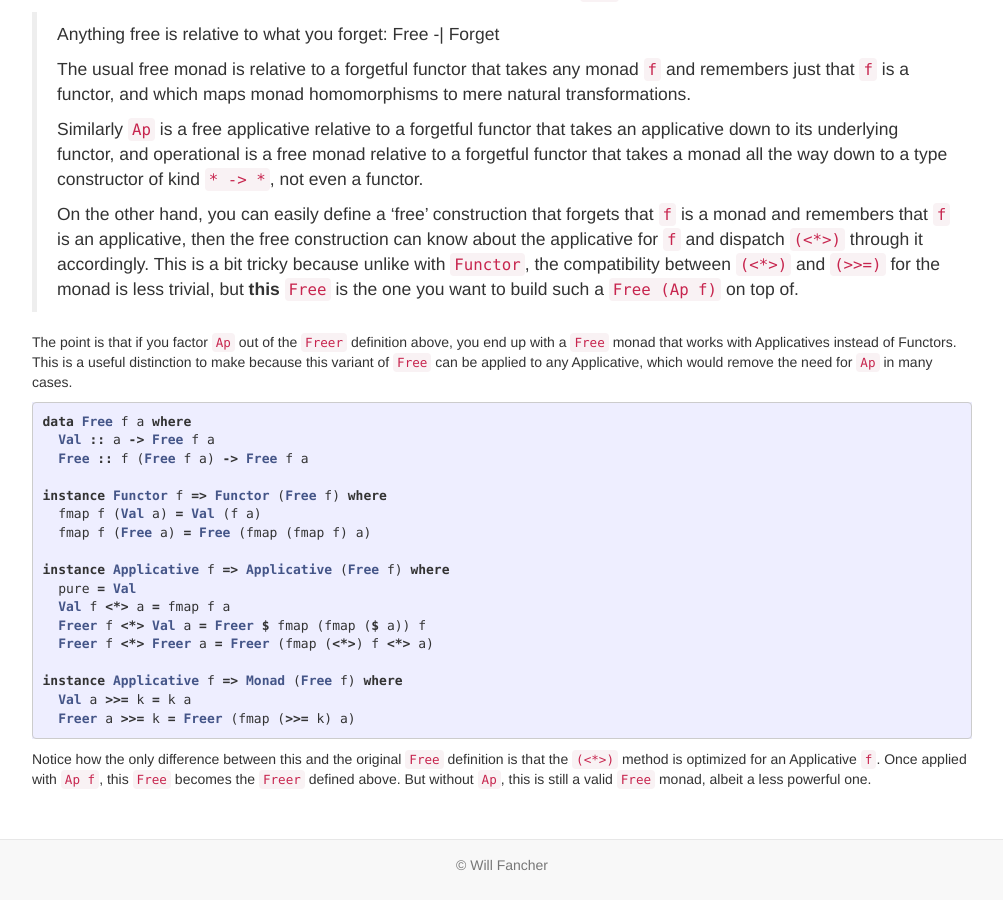
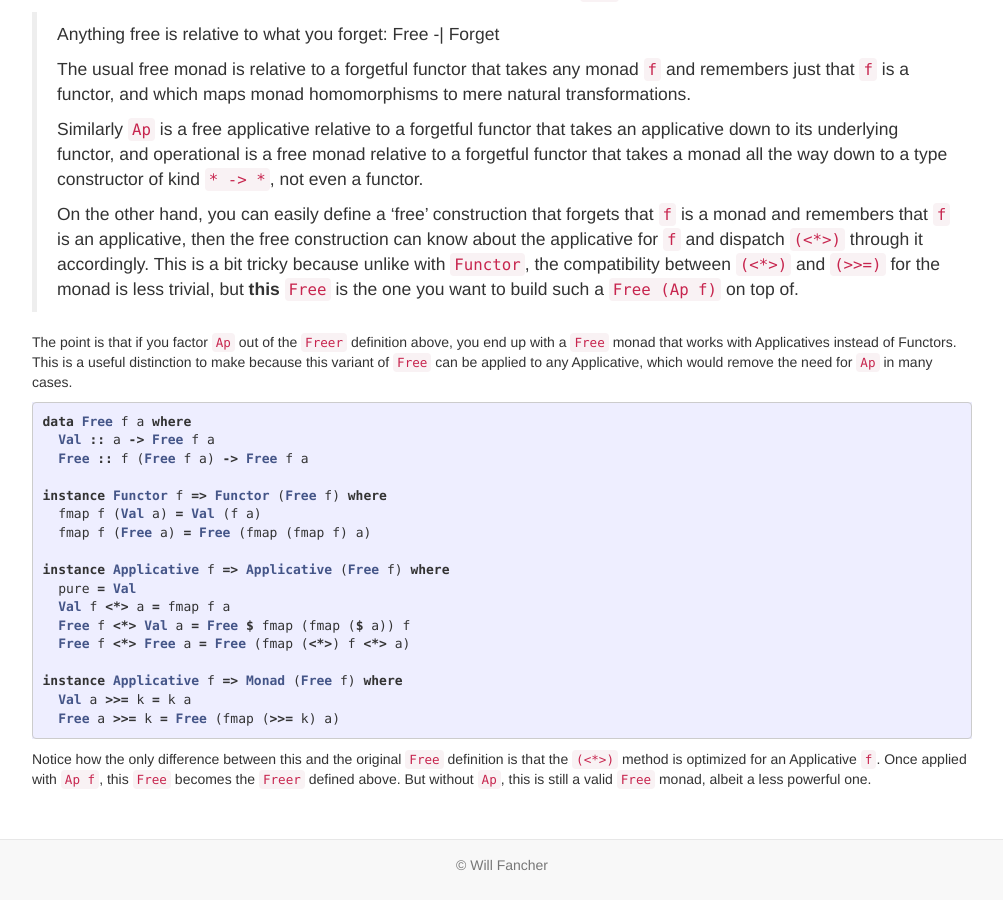
Before and after one commit to ElvishJerricco/elvishjerricco.github.io, a Jekyll site: the page built from _posts/2016-04-08-applicative-effects-in-free-monads.md, in a window 1280 px wide and 900 px high, scrolled down 2411 px. Shown: the whole window, without its empty margins (138-1141 px from the left). Built offline with Jekyll 4.4.1, drawn with Linux system fonts in a browser that asks for light colours.

Commit message:
Fix typos in `Applicative Effects in Free Monads`

````diff
--- a/_posts/2016-04-08-applicative-effects-in-free-monads.md
+++ b/_posts/2016-04-08-applicative-effects-in-free-monads.md
@@ -210,12 +210,12 @@ instance Functor f => Functor (Free f) where
 instance Applicative f => Applicative (Free f) where
   pure = Val
   Val f <*> a = fmap f a
-  Freer f <*> Val a = Freer $ fmap (fmap ($ a)) f
-  Freer f <*> Freer a = Freer (fmap (<*>) f <*> a)
+  Free f <*> Val a = Free $ fmap (fmap ($ a)) f
+  Free f <*> Free a = Free (fmap (<*>) f <*> a)
 
 instance Applicative f => Monad (Free f) where
   Val a >>= k = k a
-  Freer a >>= k = Freer (fmap (>>= k) a)
+  Free a >>= k = Free (fmap (>>= k) a)
 ```
 
 Notice how the only difference between this and the original `Free` definition
````
